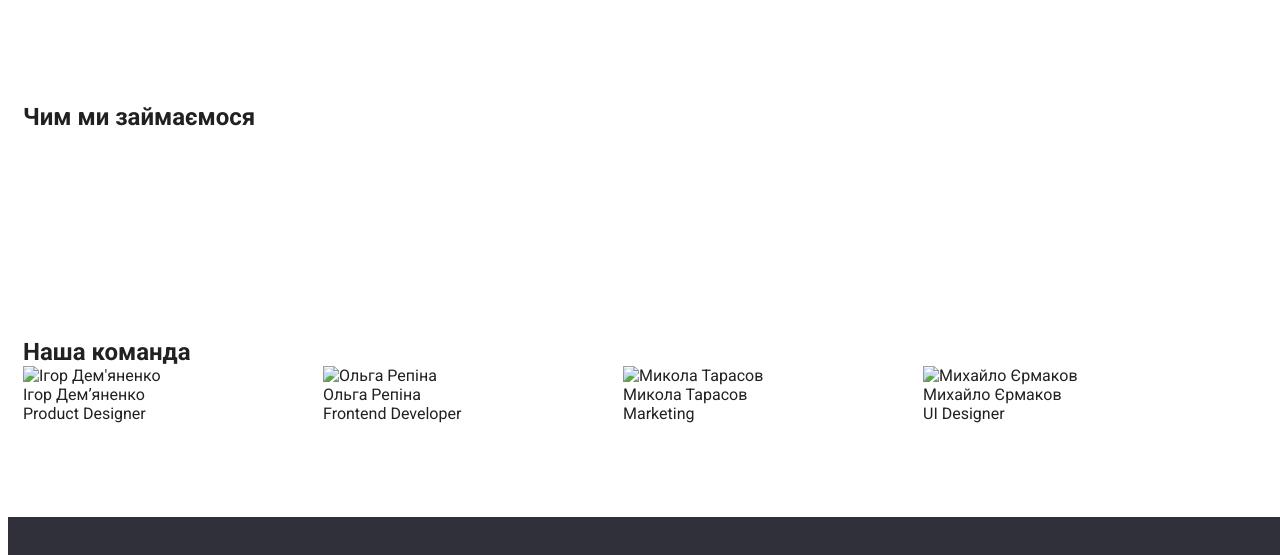
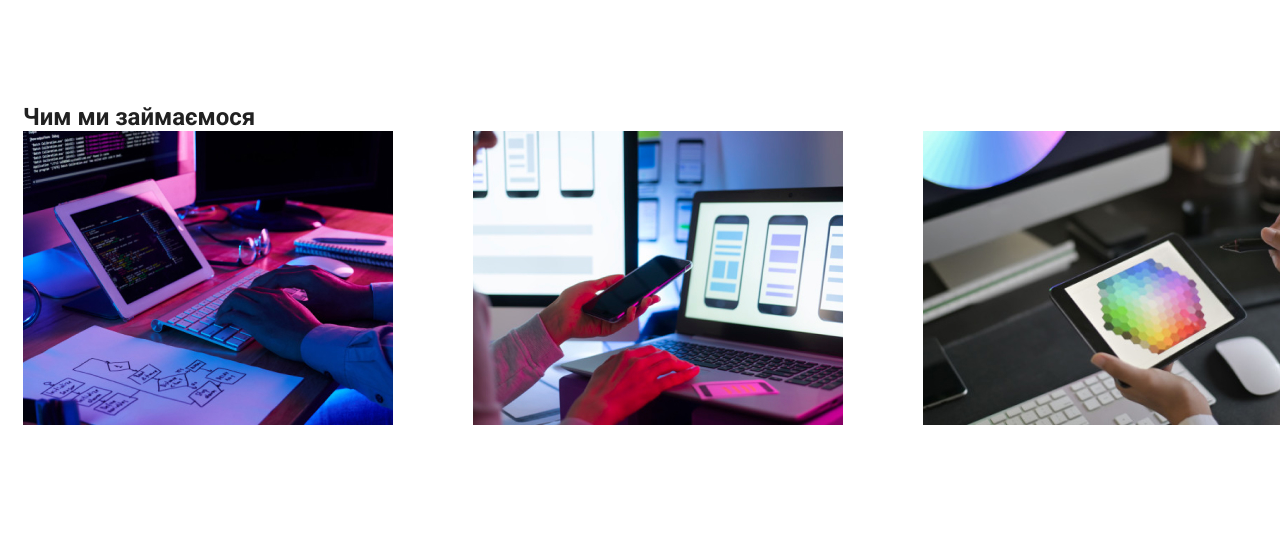
Before and after one commit to Maria89698/goiteens-hw-9, a plain HTML site: page index.html in a window 1280 px wide. Shown: the part 1040-1595 px from the top of the page. Drawn offline with Linux system fonts and the light colour scheme.

Commit message:
справляє зображення

```diff
--- a/index.html
+++ b/index.html
@@ -87,9 +87,9 @@
             <div class="container">
                 <h2>Чим ми займаємося</h2>
                 <ul class="jobs">
-                    <li class="jobs-item"><img src="../images/box 1.jpg" alt=""></li>
-                    <li class="jobs-item"><img src="../images/box 2.jpg" alt=""></li>
-                    <li class="jobs-item"><img src="../images/box 3.jpg" alt=""></li>
+                    <li class="jobs-item"><img src="../images/main/box 1.jpg" alt=""></li>
+                    <li class="jobs-item"><img src="../images/main/box 2.jpg" alt=""></li>
+                    <li class="jobs-item"><img src="../images/main/box 3.jpg" alt=""></li>
                 </ul>
             </div>
         </section>
@@ -99,22 +99,22 @@
                 <h2>Наша команда</h2>
                 <ul class="team">
                     <li class="team-item">
-                        <img class="img" src="../images/img (4).jpg" alt="Ігор Дем'яненко">
+                        <img class="img" src="./images/main/img (4).jpg" alt="Ігор Дем'яненко">
                         <p class="name">Ігор Дем’яненко</p>
                         <p class="job">Product Designer</p>
                     </li>
                     <li class="team-item">
-                        <img class="img" src="../images/img (1).jpg" alt="Ольга Репіна">
+                        <img class="img" src="./images/main/img (1).jpg" alt="Ольга Репіна">
                         <p class="name">Ольга Репіна</p>
                         <p class="job">Frontend Developer</p>
                     </li>
                     <li class="team-item">
-                        <img class="img" src="../images/img (2).jpg" alt="Микола Тарасов">
+                        <img class="img" src="./images/main/img (2).jpg" alt="Микола Тарасов">
                         <p class="name">Микола Тарасов</p>
                         <p class="job">Marketing</p>
                     </li>
                     <li class="team-item">
-                        <img class="img" src="../images/img (3).jpg" alt="Михайло Єрмаков">
+                        <img class="img" src="./images/main/img (3).jpg" alt="Михайло Єрмаков">
                         <p class="name">Михайло Єрмаков</p>
                         <p class="job">UI Designer</p>
                     </li>
```
